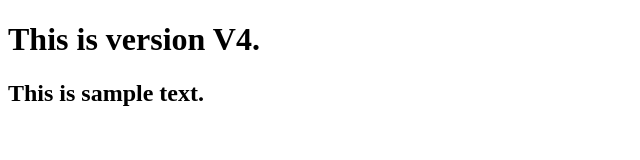
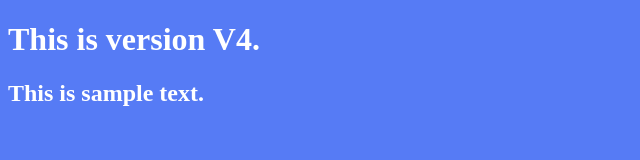
Before and after one commit to ping2bibhuti/myrepo, a plain HTML site: page index.html in a window 1280 px wide. Shown: the whole page, without its empty margins (0-640 px from the left). Drawn offline with Linux system fonts and the light colour scheme.

Commit message:
Add css file

```diff
--- a/index.html
+++ b/index.html
@@ -4,6 +4,7 @@
   <meta charset="UTF-8">
   <meta name="viewport" content="width=device-width, initial-scale=1.0">
   <title>Document</title>
+  <link rel="stylesheet" href="styles.css">
 </head>
 <body>
   <h1>This is version V4.</h1>
--- /dev/null
+++ b/styles.css
@@ -0,0 +1,4 @@
+body{
+  background: #567bf5;
+  color:#ffffff;
+}
```
